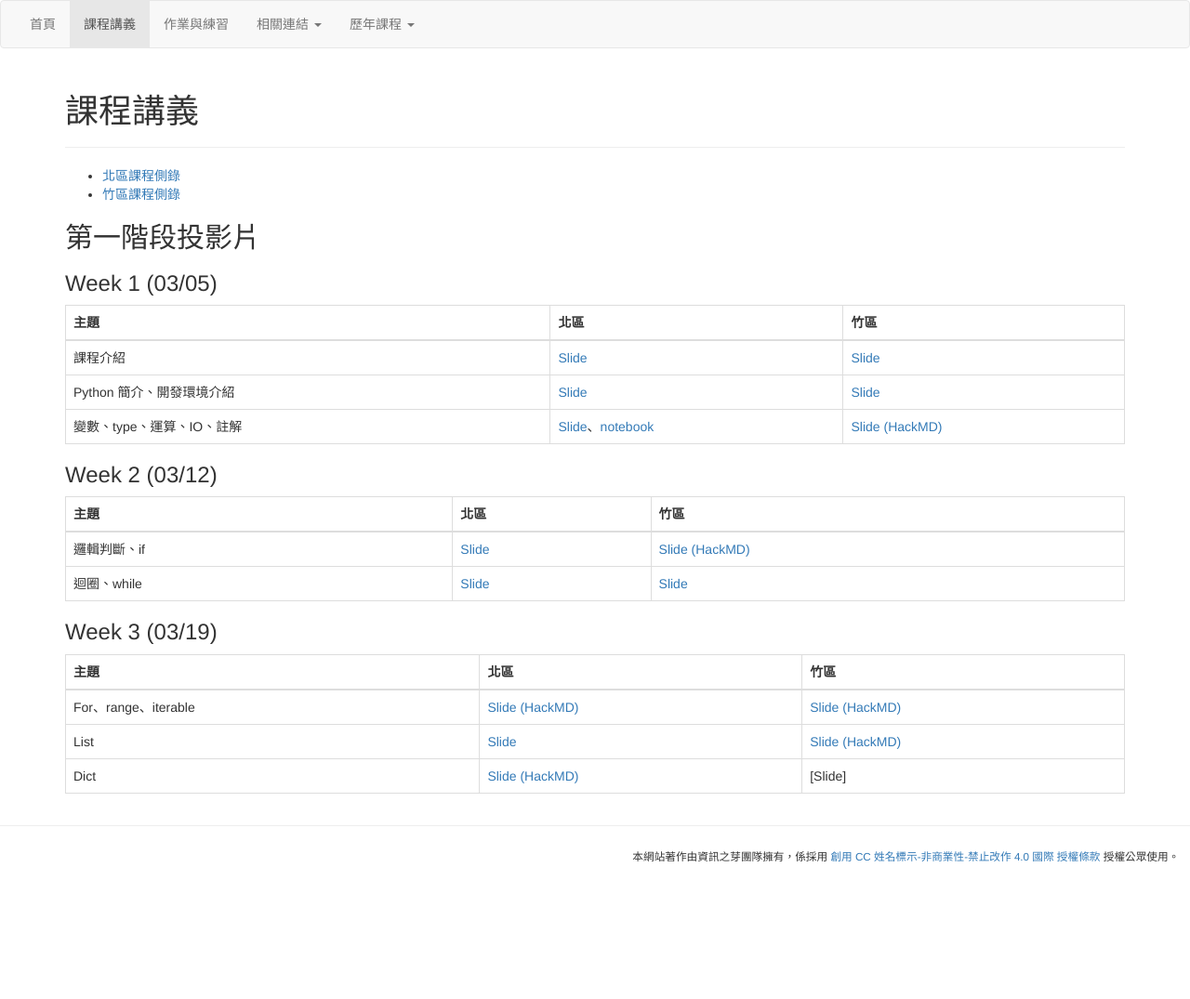
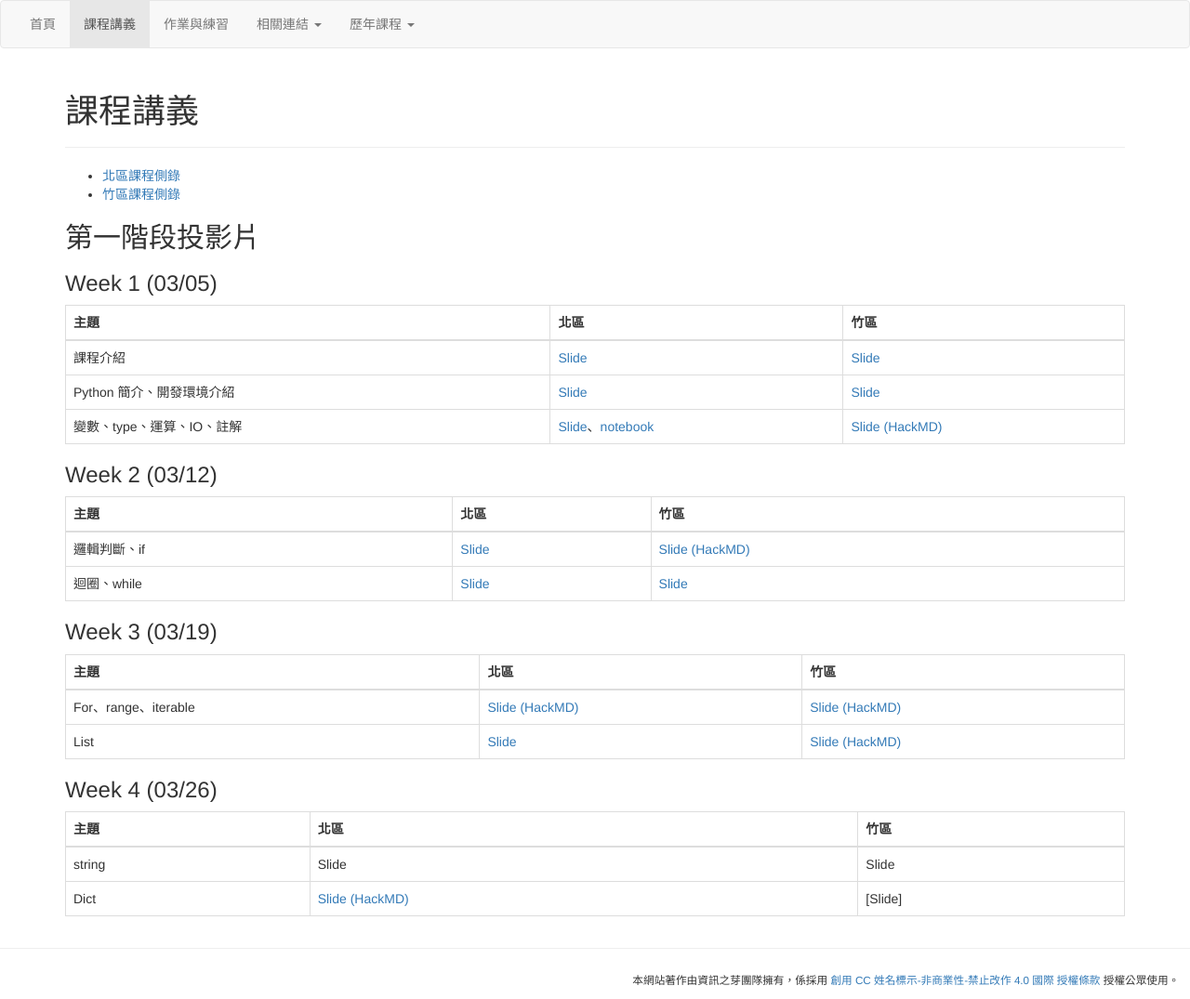
Before and after one commit to tw-csie-sprout/py2023, a Jekyll site: the page built from slides.md, in a window 1280 px wide and 1075 px high. Shown: the whole window at 93% size. Built offline with Jekyll 4.4.1, drawn with Linux system fonts in a browser that asks for light colours.

Commit message:
Update slides.md

```diff
--- a/slides.md
+++ b/slides.md
@@ -33,4 +33,13 @@ title: "課程講義"
 | --- | --- | --- |
 | For、range、iterable | [Slide (HackMD)](https://hackmd.io/@howardhsuuu/B1R0LFnCs#/) | [Slide (HackMD)](https://hackmd.io/d7iRbAabT3OlTFbw6sRptg) |
 | List | [Slide](https://hackmd.io/@s3131212/BkQhTko13) | [Slide (HackMD)](https://hackmd.io/rIEP0wDhSiKrV_udWgfJVg) |
+
+
+### Week 4 (03/26)
+
+{: .table .table-bordered}
+
+| 主題 | 北區 | 竹區 |
+| --- | --- | --- |
+|string|Slide|Slide|
 | Dict | [Slide (HackMD)](https://hackmd.io/@YuKai0928/Bk-Tf2ops) | [Slide] |
```
